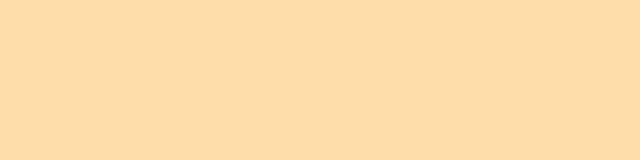
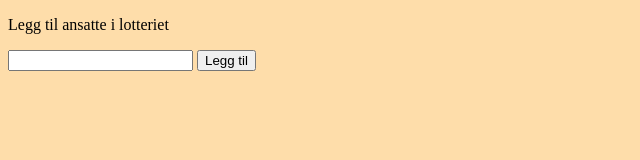
Before and after one commit to Erwan228/Music-s-modul2-oppgaverseksjon, a plain HTML site: page vinlotteri/index.html in a window 1280 px wide. Shown: the whole page, without its empty margins (0-640 px from the left). Drawn offline with Linux system fonts and the light colour scheme.

Commit message:
Update index.html

```diff
--- a/vinlotteri/index.html
+++ b/vinlotteri/index.html
@@ -13,13 +13,28 @@
     </style>
 </head>
 <body>
+<div id="screen"></div>
 
 </body>
 <script>
     //Model
+    inputName = null;
+    employees = [];
 
     //View
+    updateView();
+    function updateView(){
+        document.getElementById('screen').innerHTML = /*html*/ `
+
+        <p>Legg til ansatte i lotteriet</p>
+        <input value="" type="text" onchange="inputName = this"> <button onclick="addName()">Legg til</button>
+        `
+    }
 
     //Controller
+    function addName(){
+        employees.push(inputName);
+
+    }
 </script>
 </html>
```
